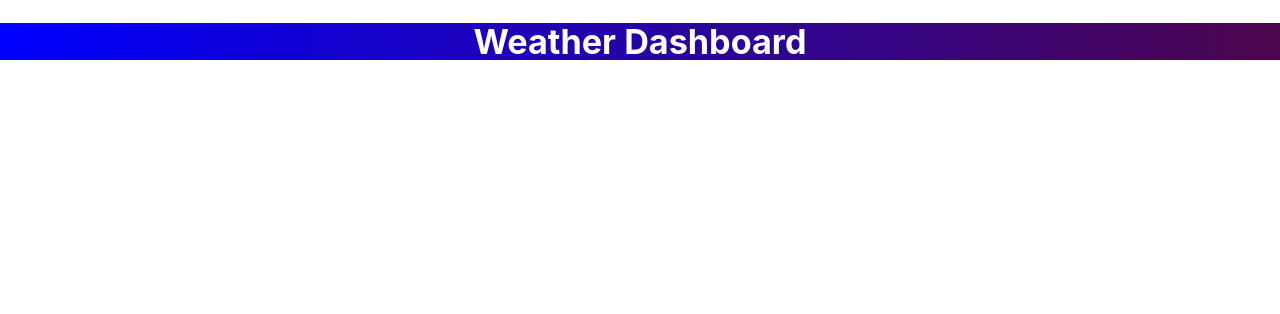
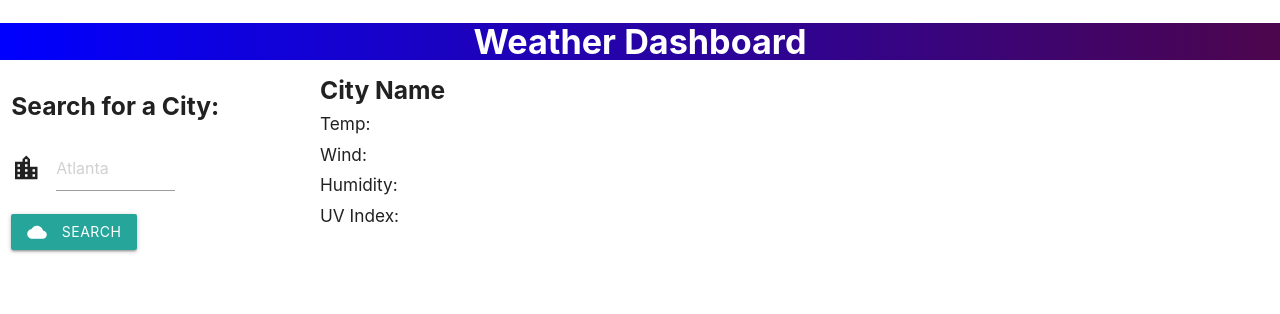
Before and after one commit to LFewell/weather-dashboard, a plain HTML site: page index.html in a window 1280 px wide. Drawn offline with nearby package versions, Linux system fonts and the light colour scheme; no server answers.

Commit message:
Added input form for city name, added search button with styling, and added container for current city info.  API also set up in js

```diff
--- a/index.html
+++ b/index.html
@@ -21,6 +21,36 @@
       <h4 class="white-text">Weather Dashboard</h4>
     </header>
 
+    <div class="row" id="main-container">
+        <div class="col s3" id="sidebar">
+            <div class="row" id="search">
+                <div class="col s" id="search-title">
+                    <h5>Search for a City:</h5>
+                </div>
+                <div class="input-field col s7" id="search-input">
+                    <i class="material-icons prefix">location_city</i>
+                    <input placeholder="Atlanta" type="text" class="validate" id="search-city">
+                </div>
+                <div class="col s8" id="button-container">
+                    <a class="waves-effect waves-light btn" type="button" id="search-button"><i class="material-icons left">cloud</i>Search</a>
+                </div>
+            </div>
+
+            <div class="row" id="searched-container">
+                <!--Javascript will populate past searches here from local storage-->
+            </div>
+        </div>
+        <div class="row" id="current-weather-data">
+            <h5 id="city-name">City Name</h5>
+            <h6 id="temp">Temp:</h6>
+            <h6 id="wind">Wind:</h6>
+            <h6 id="humidity">Humidity:</h6>
+            <h6 id="UV">UV Index:</h6>
+    </div>
+
+        <div class="col s9" id="weather-data"></div>
+
+    </div>
     <script src="./script.js"></script>
     <script src="https://cdnjs.cloudflare.com/ajax/libs/materialize/1.0.0/js/materialize.min.js"></script>
     <script src="https://cdnjs.cloudflare.com/ajax/libs/moment.js/2.29.1/moment.min.js"></script>
--- a/script.js
+++ b/script.js
@@ -0,0 +1,6 @@
+var apiKey = "440b68c93644497197bbe6ad7736992a"
+var searchBtn = document.getElementById("search-button")
+var city = document.getElementById("search-city");
+var queryURL = "https://api.openweathermap.org/data/2.5/weather?q=" + city + "&appid=" + apiKey;
+
+fetch(queryURL)
--- a/style.css
+++ b/style.css
@@ -3,6 +3,7 @@ header {
   text-align: center;
 }
 
-h4 {
+h4,
+h5 {
   font-weight: bold;
 }
```
